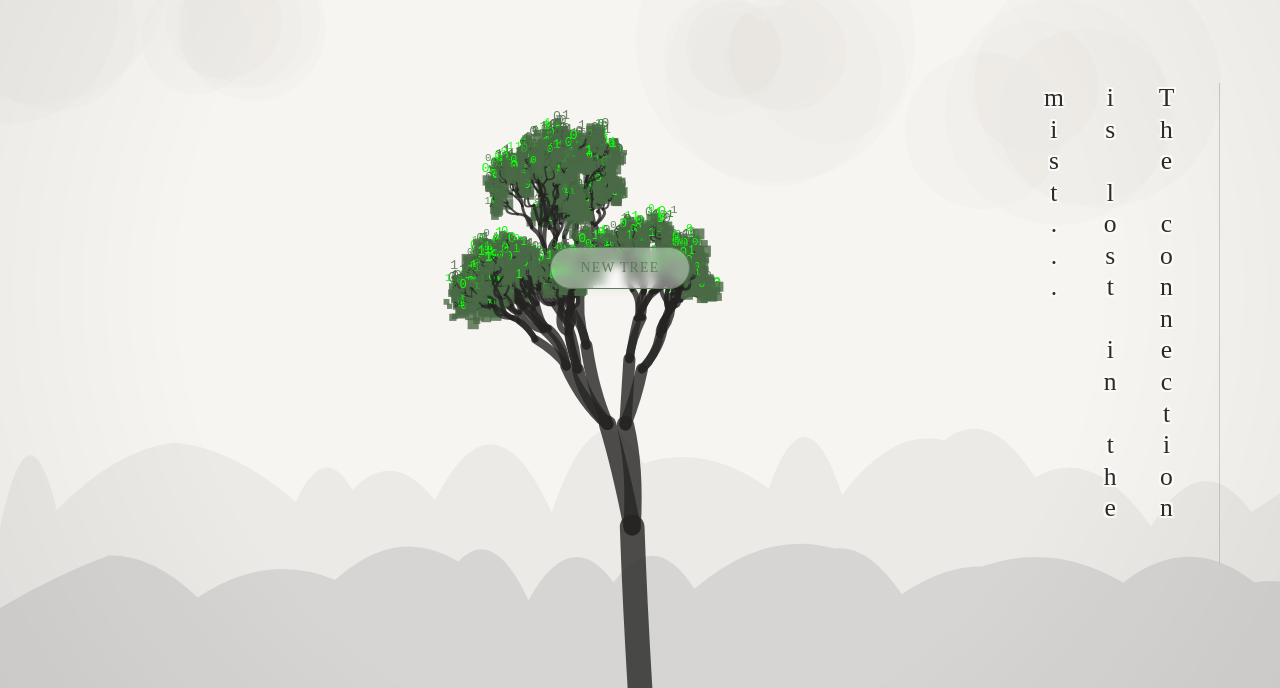
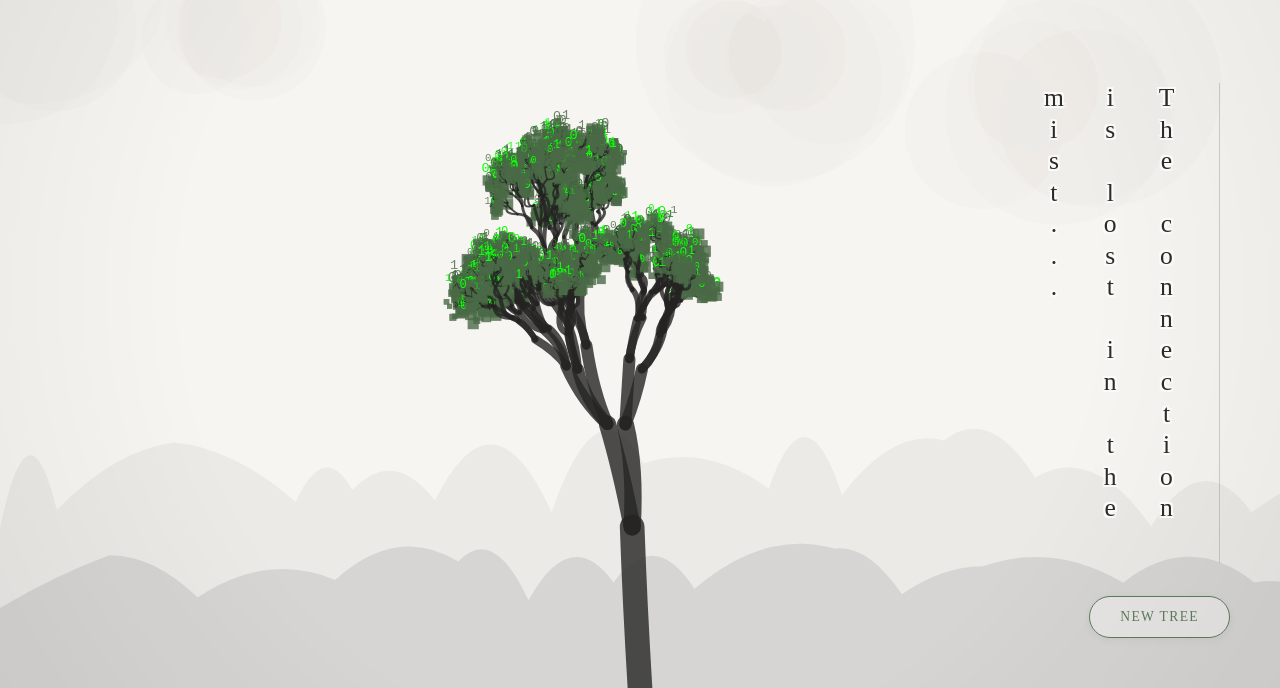
Before and after one commit to lero003/edo_bonsai, a website: page index.html in a window 1280 px wide. Shown: the part 112-800 px from the top of the page. Drawn offline with Linux system fonts and the light colour scheme; no server answers.

Commit message:
ボタン位置変更
Add positioning to the regenerate button.

```diff
--- a/style.css
+++ b/style.css
@@ -185,6 +185,10 @@ button#regenerateBtn {
     border-radius: 50px;
     /* Pill shape */
     box-shadow: 0 2px 10px rgba(0, 0, 0, 0.05);
+    /* Position */
+    position: absolute;
+    bottom: 50px;
+    right: 50px;
 }
 
 button#regenerateBtn:hover {
```
